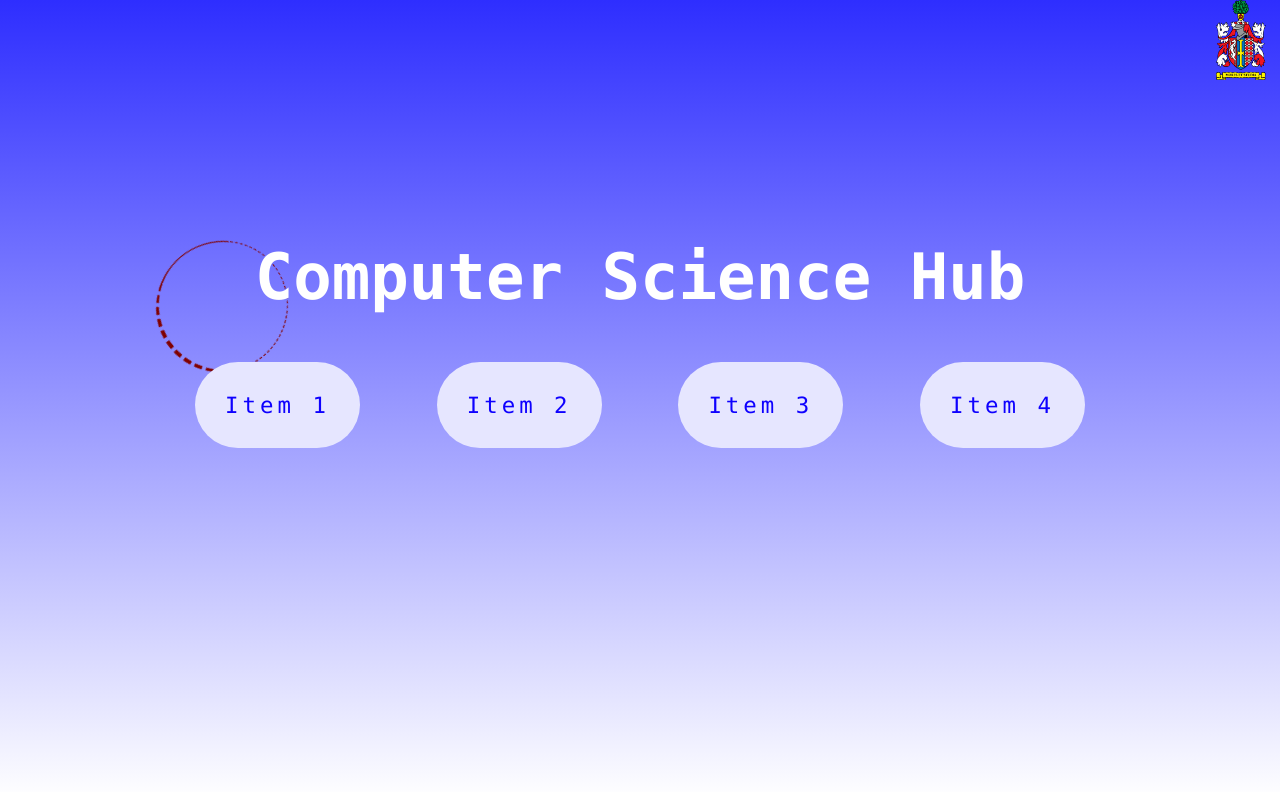
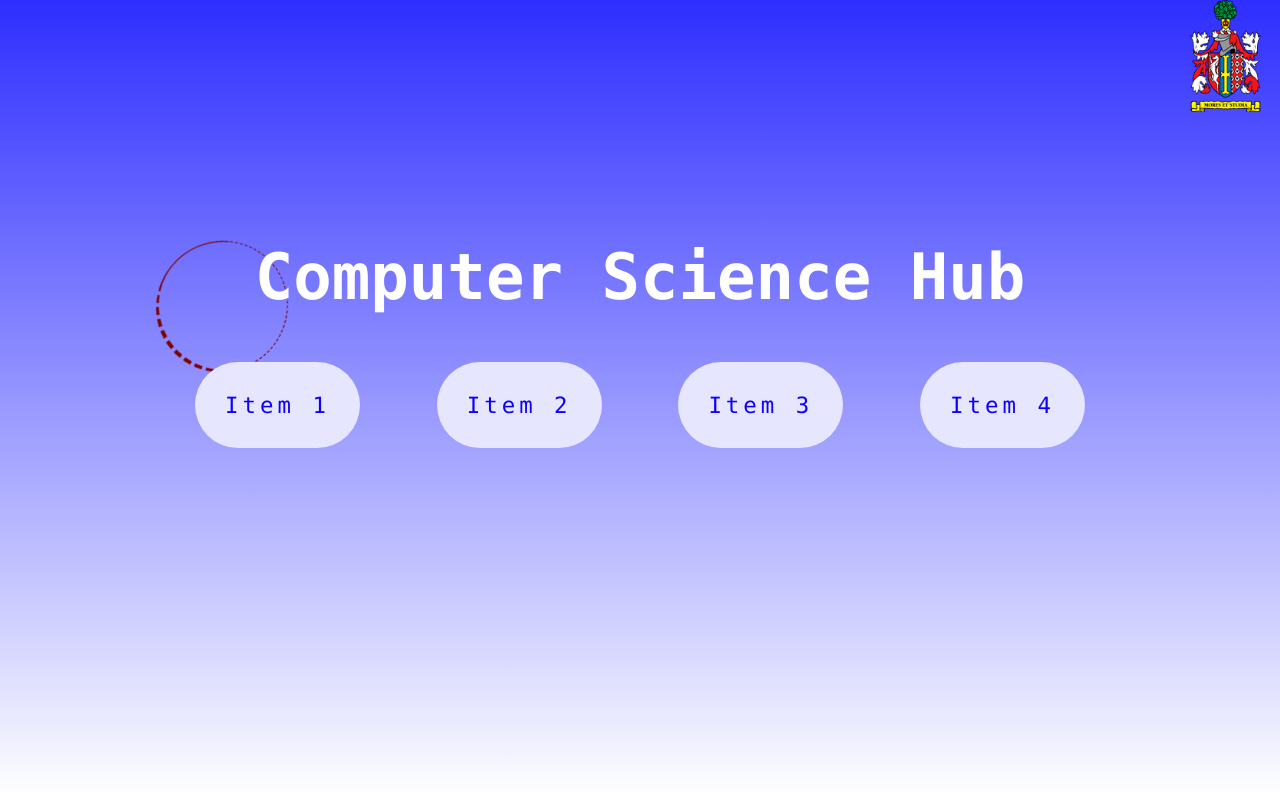
Before and after one commit to dlhamilton/LPSB-Learn-GCSE-CS, a plain HTML site: page index.html in a window 1280 px wide. In both pictures the pointer is over the element "Langley Park School for Boys Logo". Drawn offline with Linux system fonts and the light colour scheme.

Commit message:
Add: logo increase in size on index page

```diff
--- a/assets/css/style.css
+++ b/assets/css/style.css
@@ -67,11 +67,16 @@ position: relative;
     background-size:contain;
     top: 0;
     right: 0;
-    max-width: 10em;
-    max-height: 10em;
+    /* max-width: 10em;
+    max-height: 10em; */
     position: absolute;
     min-height: 5em;
     min-width: 5em;
+    transition: width 2s, height 2s,
+}
+#school_logo:hover{
+    width: 7em;
+  height: 7em;
 }
 @keyframes fadein {
     0%   { opacity: 0.0;}
```
